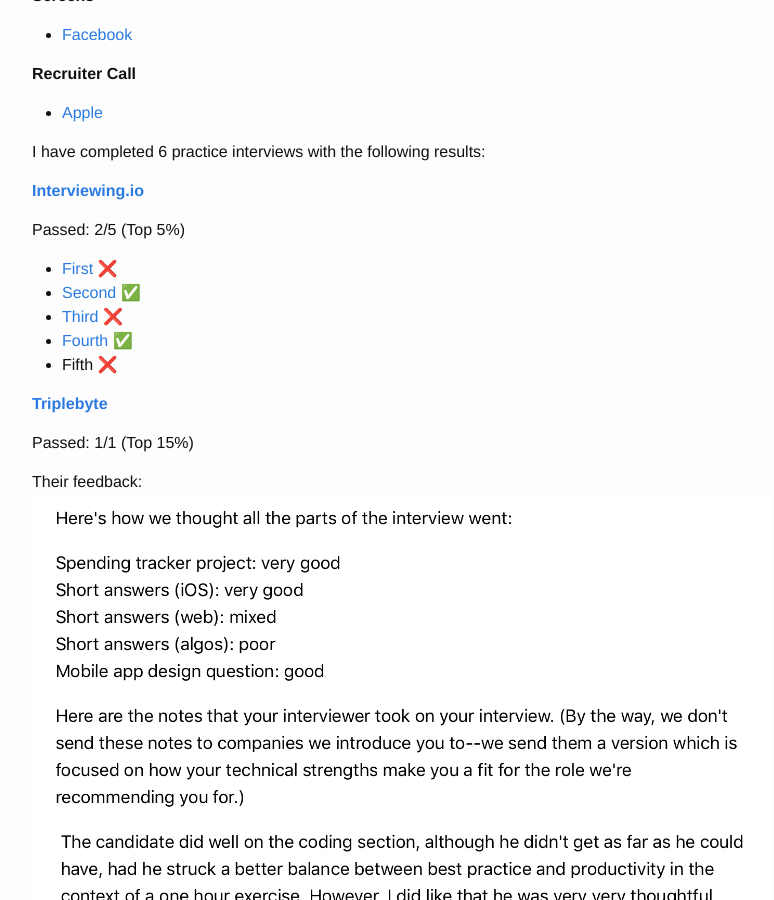
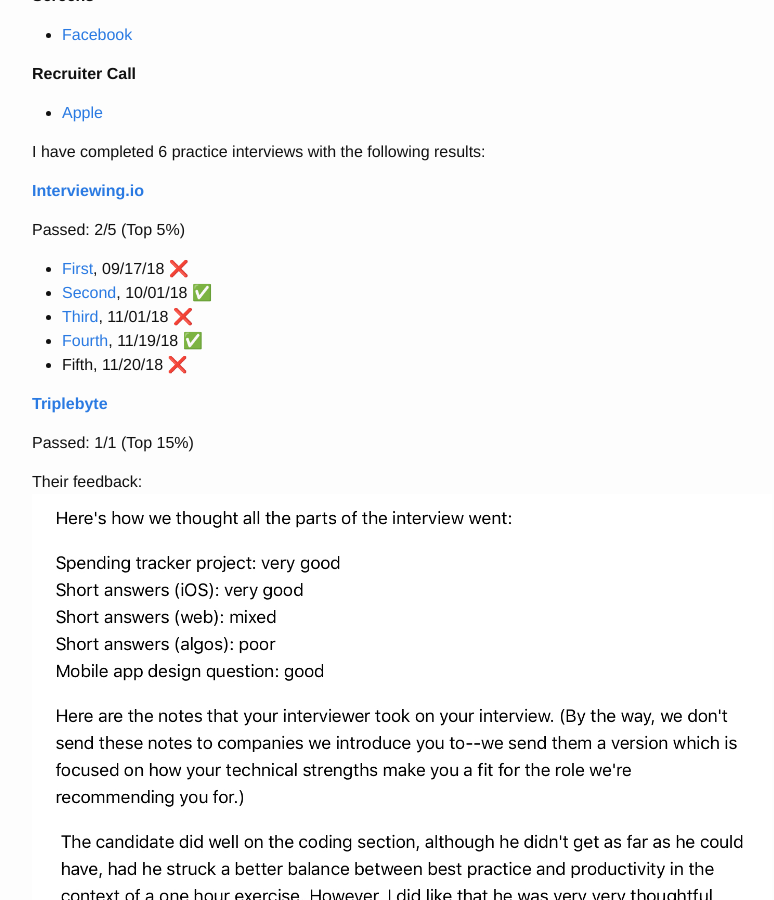
Before and after one commit to huntermonk/huntermonk.github.io, a Jekyll site: the page built from _posts/2018-12-10-interviewing-part-1.md, in a window 1280 px wide and 900 px high, scrolled down 477 px. Shown: the whole window, without its empty margins (238-1012 px from the left). Built offline with Jekyll 4.4.1, drawn with Linux system fonts in a browser that asks for light colours; comment, search, counter and statistics services are not loaded.

Commit message:
Add dates to interviewing.io interviews

```diff
--- a/_posts/2018-12-10-interviewing-part-1.md
+++ b/_posts/2018-12-10-interviewing-part-1.md
@@ -29,11 +29,11 @@
 
 Passed: 2/5 (Top 5%)
 
-- [First](https://start.interviewing.io/interview/z82p3mF1qPOm/replay) ❌
-- [Second](https://start.interviewing.io/interview/z82p3mF1qPOm/replay) ✅
-- [Third](https://start.interviewing.io/interview/z82p3mF1qPOm/replay) ❌
-- [Fourth](https://start.interviewing.io/interview/z82p3mF1qPOm/replay) ✅
-- Fifth ❌
+- [First](https://start.interviewing.io/interview/z82p3mF1qPOm/replay), 09/17/18 ❌
+- [Second](https://start.interviewing.io/interview/GgVnruqDhfg7/replay), 10/01/18 ✅
+- [Third](https://start.interviewing.io/interview/FlD0ZNyj00Po/replay), 11/01/18 ❌
+- [Fourth](https://start.interviewing.io/interview/z82p3mF1qPOm/replay), 11/19/18 ✅
+- Fifth, 11/20/18 ❌
 
 **[Triplebyte](www.Triplebyte.com)**
 
```
